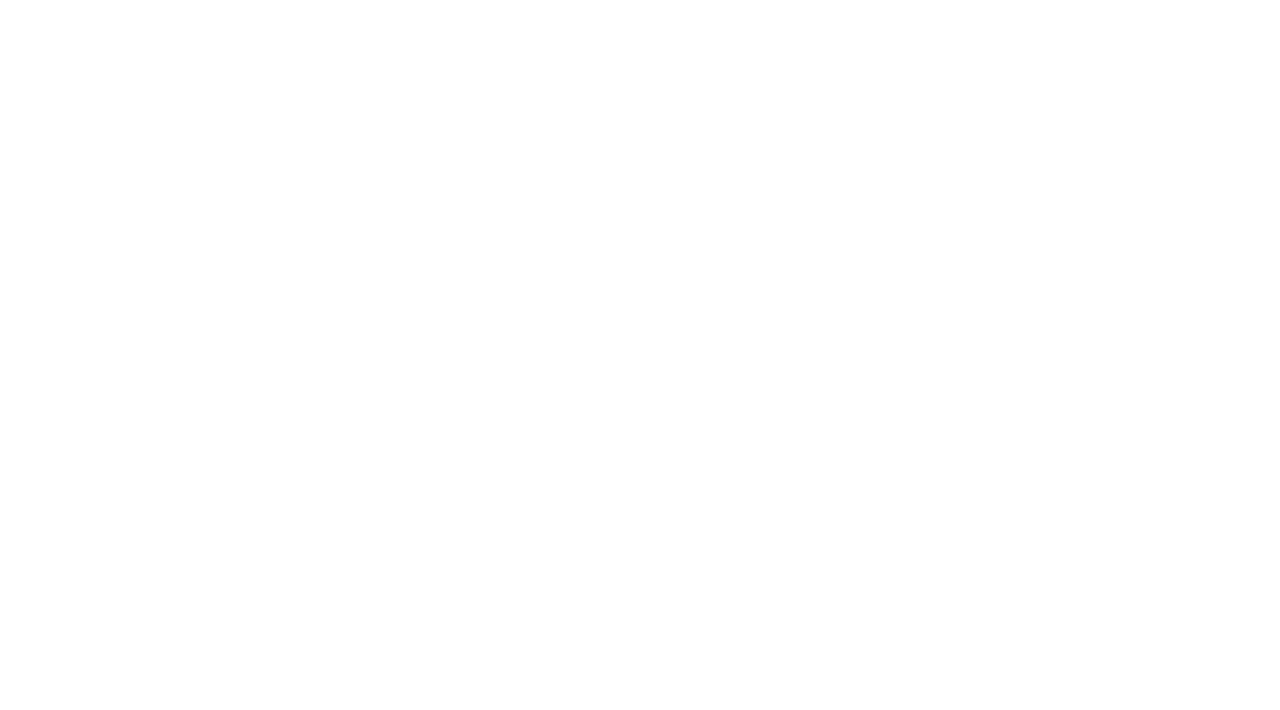
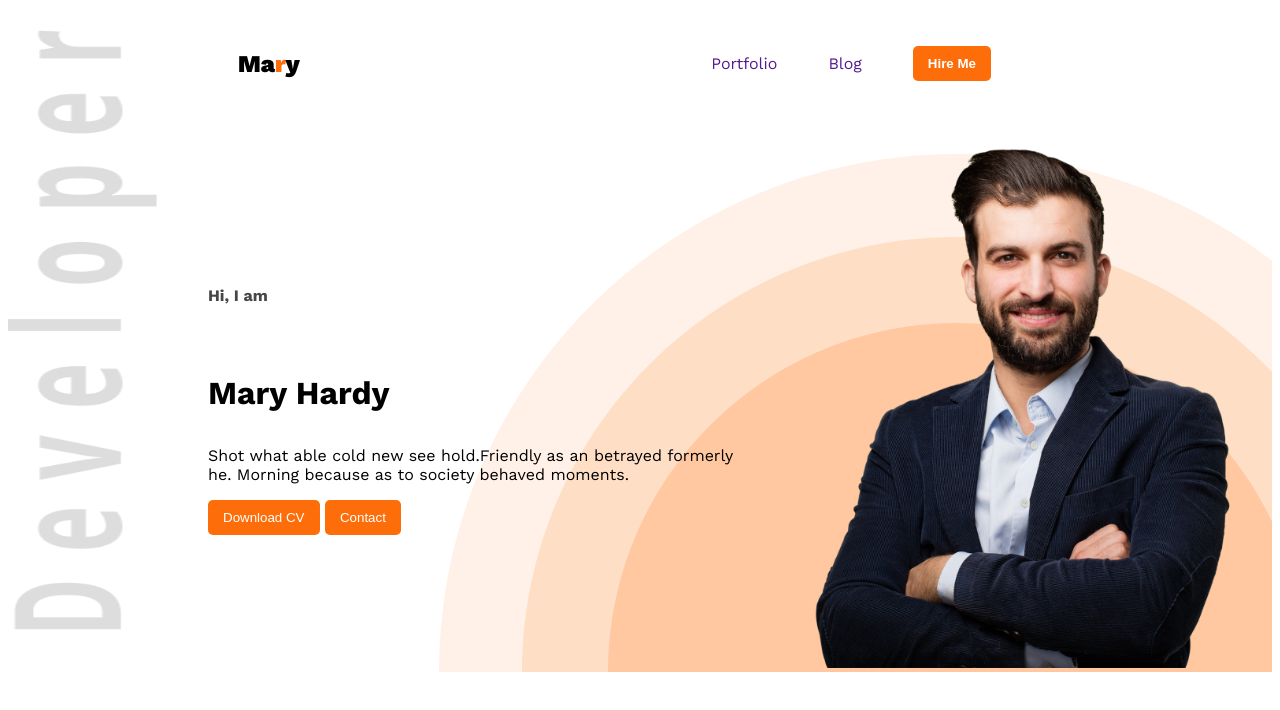
Before and after one commit to mostakim46724/my-web-potfolio, a plain HTML site: page index.html in a window 1280 px wide. Drawn offline with nearby package versions, Linux system fonts and the light colour scheme.

Commit message:
added to new commit

```diff
--- a/index.css
+++ b/index.css
@@ -0,0 +1,72 @@
+.Open-Sans {
+    font-family: "Work Sans", serif;
+    font-optical-sizing: auto;
+    font-style: normal;
+    font-variation-settings: "wdth" 100;
+  }
+  /* nav style */
+
+  .ooo{
+    background-image: url(images/developer.png),url(images/header_bg.png);
+   background-repeat: no-repeat;
+   background-position: top left, bottom right;
+   background-size: 150px 600px, auto;
+  }
+.nav{
+    display: flex;
+    align-items: center;
+    justify-content: space-between;
+    margin: 30px 230px;
+
+  }
+  .nav-title{
+font-weight: 900;
+font-size: 45;
+  }
+.color{
+   color:  #FD6E0A;
+}
+.nav ul{
+  display: flex;
+  justify-content: center;
+  align-items: center;
+
+}
+.nav ul li{
+    list-style: none;
+    margin-right: 51px;
+}
+.nav ul li a{
+  text-decoration: none;
+}
+/* dark-2 */
+.dark-2{
+   color: #474747;
+}
+.btn{
+ background-color: #FD6E0A;
+ color: white;
+ padding: 10px  15px;
+ border-radius: 5px;
+ border: none;
+}
+/* ::content */
+.banar {
+  display: flex;
+  justify-content: center;
+  align-items: center;
+  margin: 0 35px 0 200px;
+  justify-content: space-between;
+}
+.banar .banar-content{
+  text-align: left;
+}
+.banar .banar-content .dark-2{
+  width: 200px;
+  height: 67px;
+  size: 45px;
+}
+.banar .banar-content .banar-head{
+  width: 500px;
+  height: 50px;
+}
--- a/index.html
+++ b/index.html
@@ -4,8 +4,38 @@
     <meta charset="UTF-8">
     <meta name="viewport" content="width=device-width, initial-scale=1.0">
     <title>my potfolio</title>
+    <link rel="preconnect" href="https://fonts.googleapis.com">
+<link rel="preconnect" href="https://fonts.gstatic.com" crossorigin>
+<link href="https://fonts.googleapis.com/css2?family=Open+Sans:ital,wght@0,300..800;1,300..800&family=Work+Sans:ital,wght@0,100..900;1,100..900&display=swap" rel="stylesheet">
+
     <link rel="stylesheet" href="index.css">
 </head>
-<body>
+<body class="Open-Sans">
+    <header class="ooo">
+        <nav class="nav">
+            <h1 class="nav-title">Ma<span class="color">r</span>y</h1>
+            <ul>
+                <li><a href="" >Portfolio</a>
+                <li><a href="" >Blog</a>
+                <li><a  href="" ><button class="btn"><b>Hire Me</b></button></a>
+            </ul>
+        </nav>
+        <div class="banar">
+            <div class="banar-content">
+                <h4 class="dark-2">Hi, I  am</h4>
+                <h1 class="banar-head">Mary Hardy</h1>
+                <p>Shot what able cold new see hold.Friendly as an betrayed formerly<br> he. Morning because as to society behaved moments.</p>
+               <div id="img"> <button class="btn">Download CV</button>
+                <button class="btn">Contact</button>
+            </div>
+            </div>
+            <span id="yoo">
+            <img width="460px" height="540px" src="images/hardy.png" alt="Mr Hardy">
+        </span>
+        </div>
+    </header>
+
+    <main></main>
+    <footer></footer>
 </body>
 </html>
```
Also changed, not shown: images/icons/cl.png (added), images/icons/cv.png (added).
